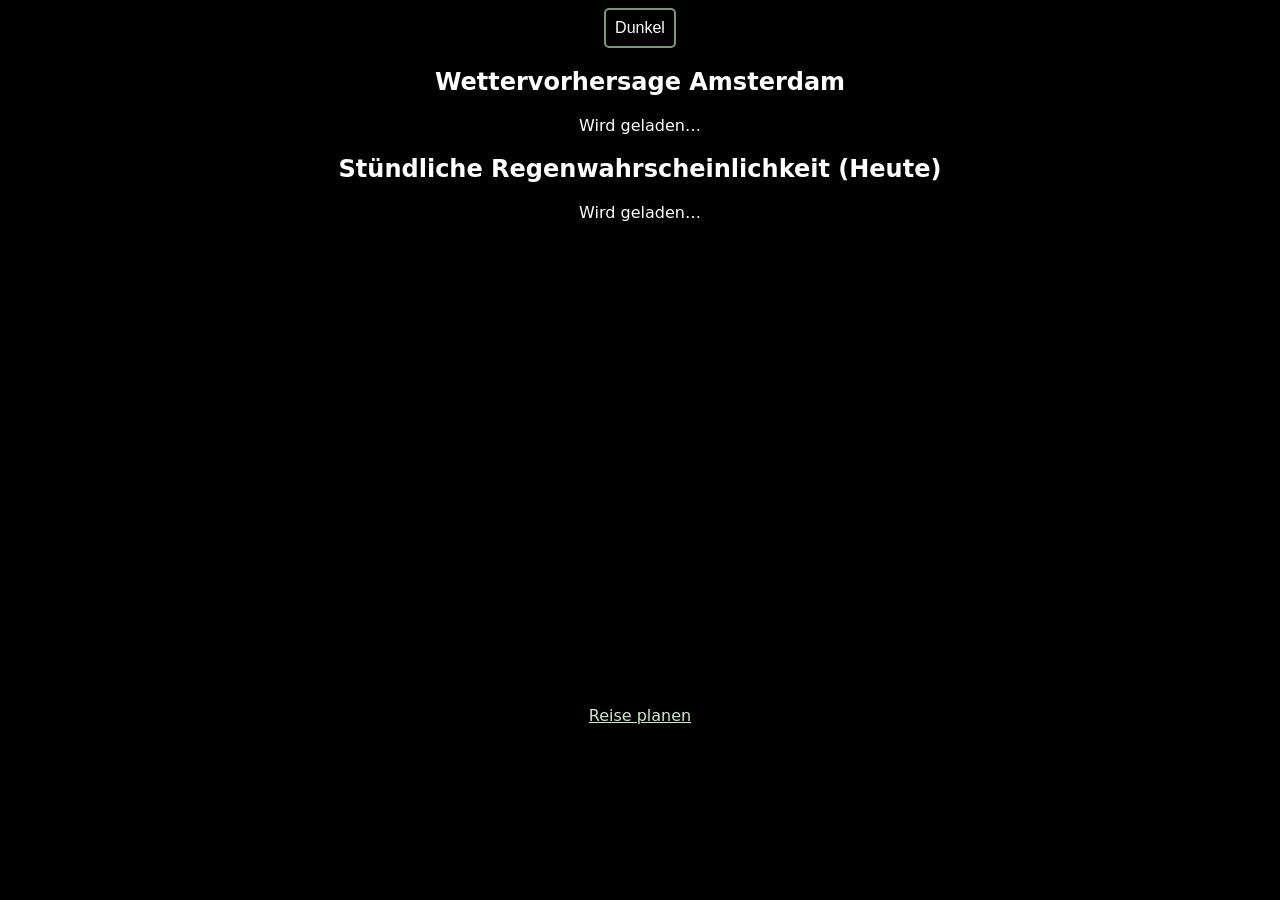
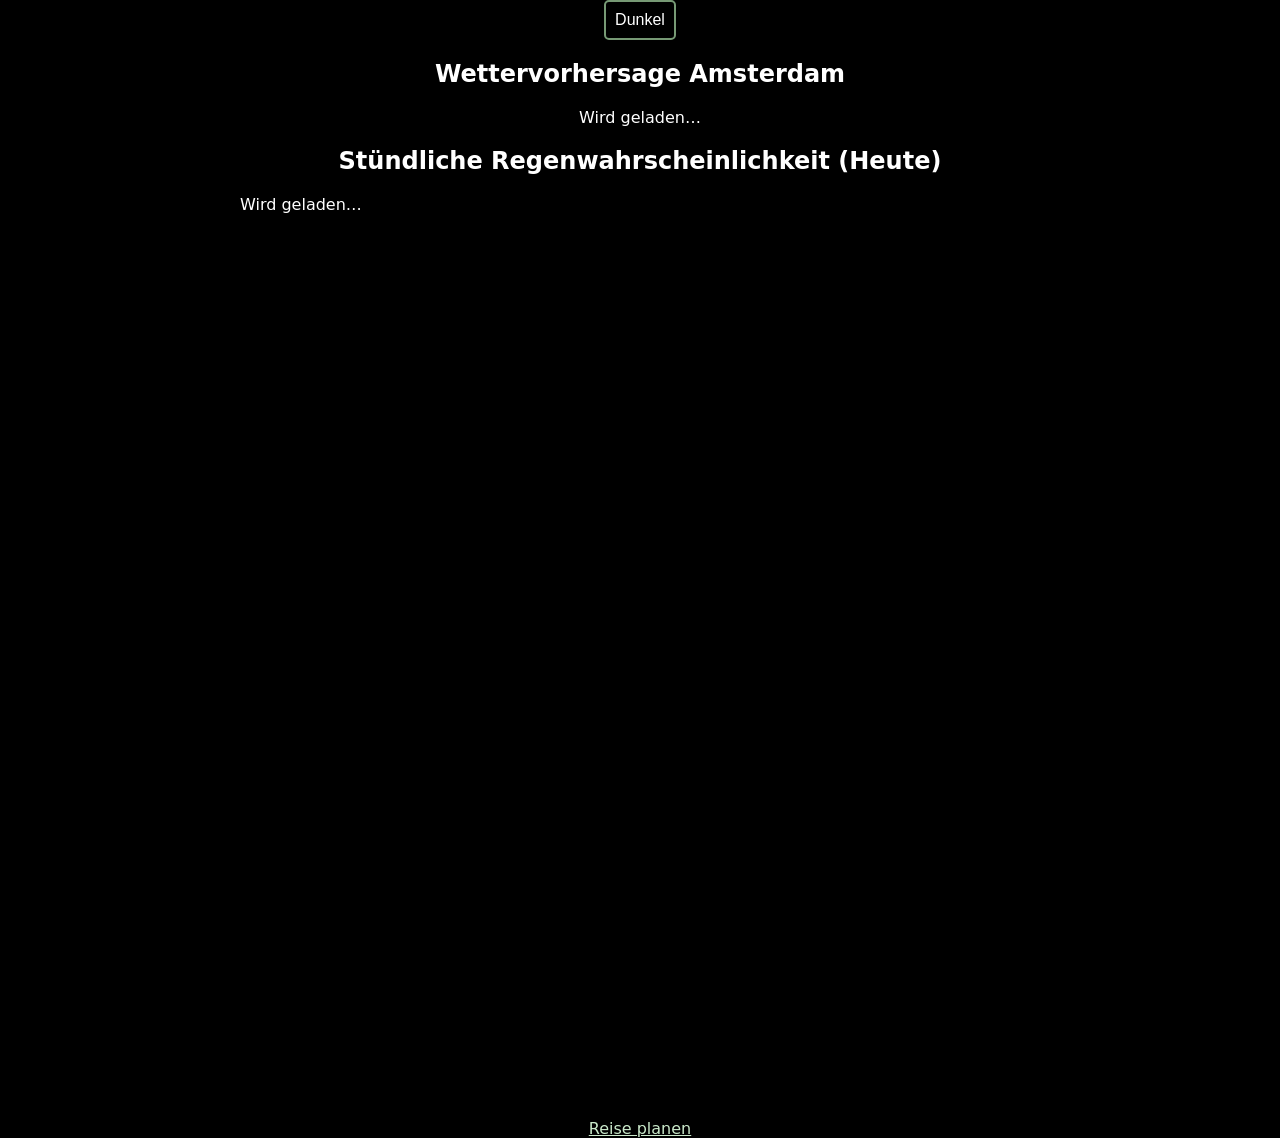

Added Wetter + Karte button

--- a/styles.css
+++ b/styles.css
@@ -1,12 +1,23 @@
+/* To do: weather forecast + map should size accordingly */
+
+html {
+    height: 100%;
+}
+
 body {
     font-family: system-ui, sans-serif;
     text-align: center;
+
     display: flex;
     flex-direction: column;
-    background-size: cover;        /* background image fills the screen */
-    background-position: center;   /* background image center */
-    background-repeat: no-repeat;  /* no tiling in background iamge */
-    background-attachment: fixed;  /* background image stays still on scroll */
+
+    height: 100%;
+    margin: 0px;            /* top right bottom left */
+
+    background-size: cover;             /* background image fills the screen */
+    background-position: center;        /* background image center */
+    background-repeat: no-repeat;       /* no tiling in background iamge */
+    background-attachment: fixed;       /* background image stays still on scroll */
 }
 body.dark-mode {
     background-color: black;
@@ -28,8 +39,7 @@ body.light-mode a {
 .top-bar {
     display: flex;
     justify-content: space-between;  /* put first item left, last item right */
-    margin-left: 10px;
-    margin-right: 10px;
+    margin: 10px 10px 0px 10px;
     gap: 20px;
 }
 @media (max-width: 487px) {
@@ -39,21 +49,76 @@ body.light-mode a {
     grid-template-rows: auto auto;     /* two rows for sunTimes and timeZones */
     gap: 10px;                         /* spacing */
   }
+}
 
-  #sunTimes {
-    grid-column: 1 / 2;   /* first column */
-    grid-row: 1 / 2;      /* first row */
-  }
+.app-layout {
+    display: flex;
+    flex-direction: row;
+    flex: 1;
+    min-height: 0;
+}
 
-  #timeZones {
-    grid-column: 1 / 3;   /* first column */
-    grid-row: 2 / 3;      /* second row */
-  }
-  
-  #toggleButton {
-    grid-column: 2 / 3;   /* right column */
-    grid-row: 1 / 2;      /* span both rows */
-  }
+.page-controls {
+    display: flex;
+    flex-direction: column;
+    gap: 10px;
+    align-items: flex-start;
+    padding: 10px;
+    flex: 0 0 auto;
+}
+
+.tab {
+    padding: 10px 18px;
+    border-radius: 5px;
+    cursor: pointer;
+    font-size: 1rem;
+    transition: 0.2s;
+}
+.tab.active {
+    font-weight: bold;
+}
+
+body.light-mode .tab {
+    background-color: #e8f1f7;
+    color: #2a4558;
+    border: 2px solid #2a4558;
+}
+
+body.dark-mode .tab {
+    background-color: #0d1419;
+    color: #e8f1f7;
+    border: 2px solid #779a75;
+}
+
+.page-area {
+    flex: 1;
+    display: flex;
+    min-width: 0;
+    min-height: 0;
+}
+.page {
+    display: none;
+}
+
+.active-page {
+    display: flex;
+    flex-direction: column;
+    flex: 1;
+}
+
+#sunTimes {
+grid-column: 1 / 2;   /* first column */
+grid-row: 1 / 2;      /* first row */
+}
+
+#timeZones {
+grid-column: 1 / 3;   /* first column */
+grid-row: 2 / 3;      /* second row */
+}
+
+#toggleButton {
+grid-column: 2 / 3;   /* right column */
+grid-row: 1 / 2;      /* span both rows */
 }
 
 .container {
@@ -104,14 +169,20 @@ body.light-mode #toggleButton:hover {
     background-color: rgb(203, 221, 203);
 }
 
-.main-container {
-    display: flex;
+#forecast-page {
     flex-direction: column;
-    height: 100%;
-    margin: 0 30px 20px 30px;
+    min-height: 0;
+    gap: 5px;
 }
-.main-container h2 {
-    margin: 10px;
+
+#map-page {
+    flex-direction: column;
+    flex: 1;
+    min-height: 0;
+}
+
+#forecast-page h2 {
+    margin: 10px 0 10px 0;
 }
 
 .weather {
@@ -143,12 +214,24 @@ body.dark-mode .item {
     box-shadow: 0 2px 6px rgba(0,0,0,0.4);
 }
 
-#map {
-    width: 90%;        /* fill the parent width */
-    height: 80vh;       /* vh = viewport heigth */
-    min-height: 300px;  /* optional: don’t get too short on small screens */
-    margin: 20px auto 50px auto;  /* centers horizontally */
+#hourly-forecast {
+    width: min(90%, 800px);
+    max-width: 900px;
+    flex: 1 1 auto;
+    min-height: 420px;
+    margin: 20px auto;
+    display: flex;
+    align-items: stretch;
 }
+
+#map {
+    flex: 1;
+    width: 100%;        /* fill the parent width */
+    height: 100%;       /* fill the parent height */
+    min-height: 400px;  /* optional: don’t get too short on small screens */
+    margin: 10px auto 0px auto;  /* centers horizontally, top right bottom left */
+}
+
 @media (max-width: 487px) {
   #map {
       width: 100%;
@@ -167,3 +250,17 @@ body.dark-mode .leaflet-control-attribution {
 body.dark-mode .leaflet-container {
   background: #000;
 }
+
+#marker-editor {
+    position: absolute;
+    background: white;
+    padding: 5px;
+    border: 1px solid #ccc;
+    border-radius: 5px;
+    z-index: 1000;           /* ensures it appears above other map elements */
+    display: flex;
+    gap: 5px;
+    align-items: center;
+}
+
+
